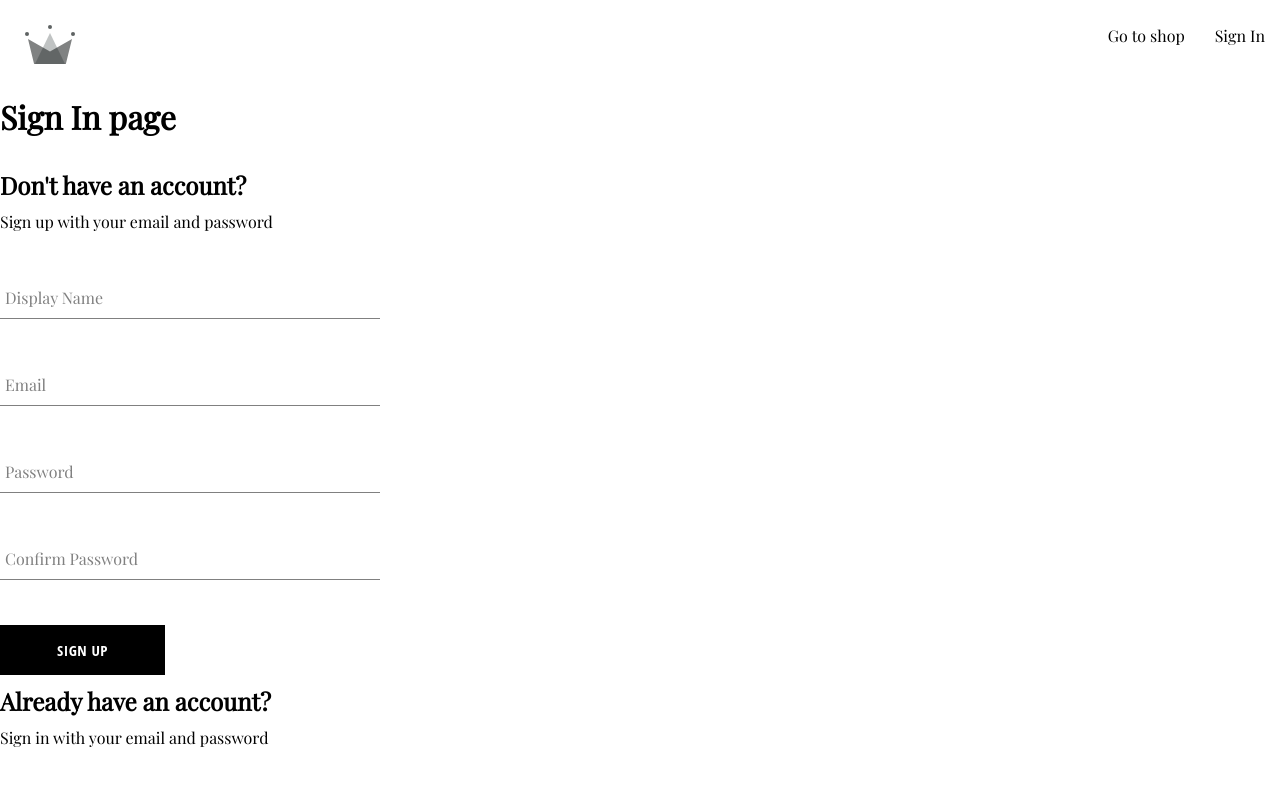
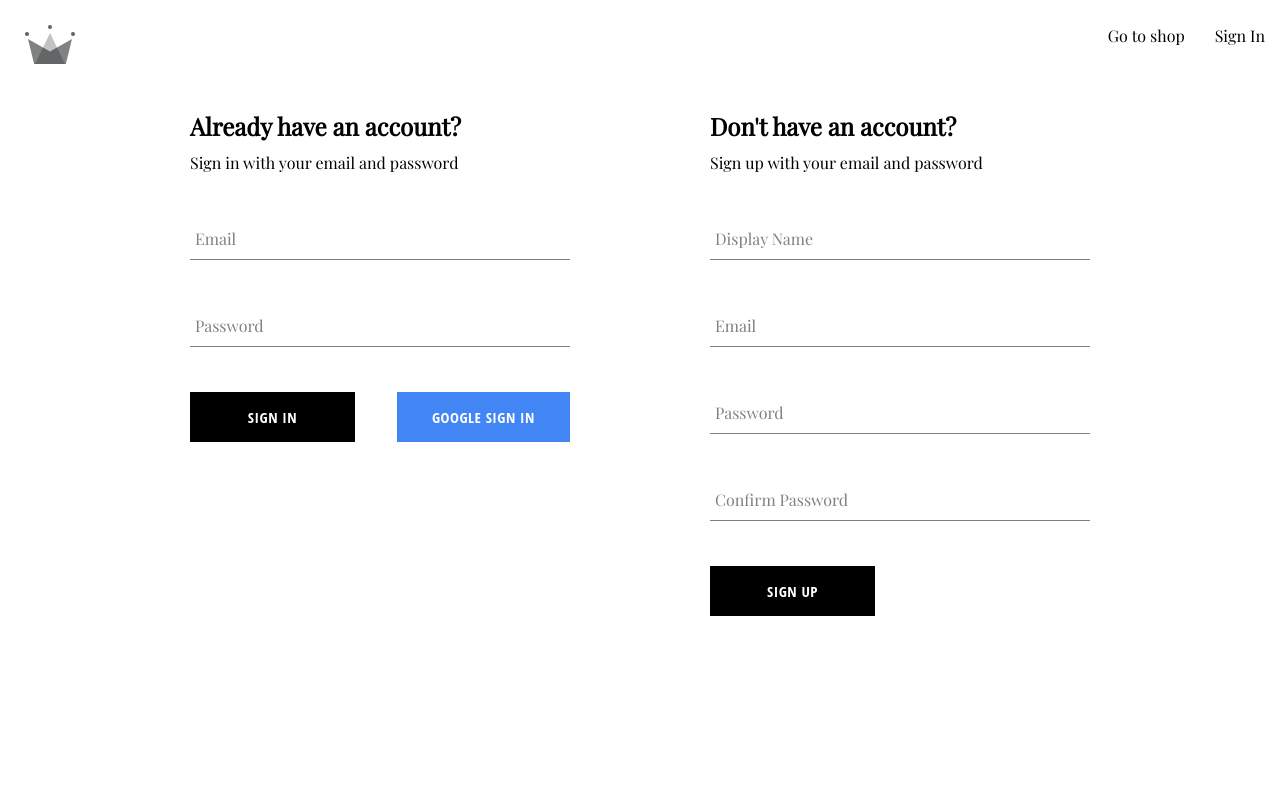
Before and after one commit to blinky1994/crwn-clothing, a React (Create React App) app: page /auth in a window 1280 px wide. Shown: the top 800 px of the page. Built offline with nearby package versions, Linux system fonts and the light colour scheme.

Commit message:
created authentication page component and sign in form

```diff
--- a/src/components/sign-in-form/sign-in-form.component.jsx
+++ b/src/components/sign-in-form/sign-in-form.component.jsx
@@ -37,8 +37,28 @@ const SignInForm = () => {
         try {
             const response = await signInAuthUserWithEmailAndPassword(email,password);
             console.log(response);
+            resetFormFields();
         }
         catch (error) {
+            switch (error.code) {
+                case 'auth/email-already-in-use':
+                alert('Email or password is incorrect');
+                break;
+
+                case 'auth/wrong-password':
+                alert('Email or password is incorrect');
+                break;
+
+                case 'auth/user-not-found':
+                alert('Email does not exist');
+                break;
+
+                case 'auth/cancelled-popup-request':
+                break;
+
+                default:
+                console.log(error.code);
+            }
         }
     }
 
@@ -53,7 +73,7 @@ const SignInForm = () => {
 
                     <div className='buttons-container'>
                     <Button type='submit'>Sign In</Button>
-                    <Button buttonType='google' onClick={signInWithGoogle}>Google sign in</Button>
+                    <Button type='button' buttonType='google' onClick={signInWithGoogle}>Google sign in</Button>
                     </div>
 
                 </form>
--- a/src/routes/authentication/authentication.component.jsx
+++ b/src/routes/authentication/authentication.component.jsx
@@ -1,16 +1,13 @@
-import {
-    signInWithGooglePopup,
-    createUserDocumentFromAuth
- } from "../../utils/firebase/firebase.utils"
-
 import SignUpForm from '../../components/sign-up-form/sign-up-form.component';
 import SignInForm from "../../components/sign-in-form/sign-in-form.component";
+
+import './authentication.styles.scss';
+
 const Authentication = () => {
     return (
-        <div>
-            <h1>Sign In page</h1>
+        <div className='authentication-container'>
+            <SignInForm />
             <SignUpForm />
-            <SignInForm />
         </div>
     )
 }
--- /dev/null
+++ b/src/routes/authentication/authentication.styles.scss
@@ -0,0 +1,6 @@
+.authentication-container {
+    display: flex;
+    justify-content: space-between;
+    width: 900px;
+    margin: 30px auto;
+}
```
